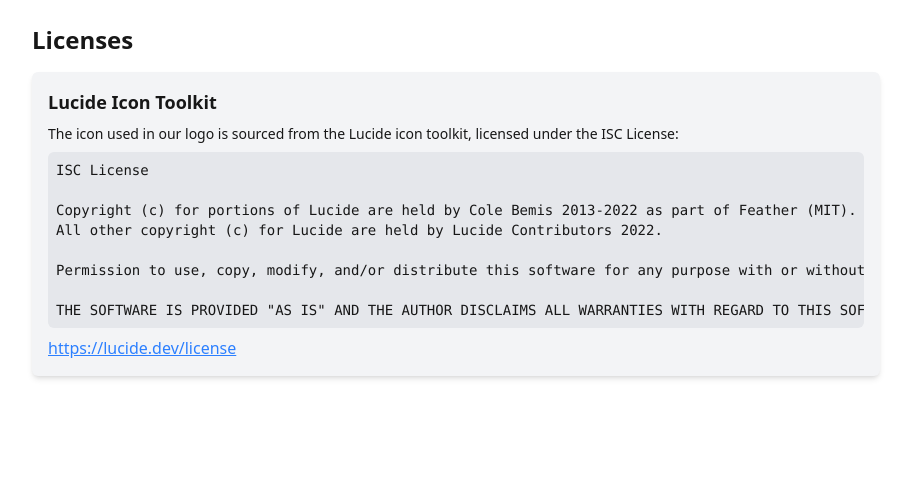
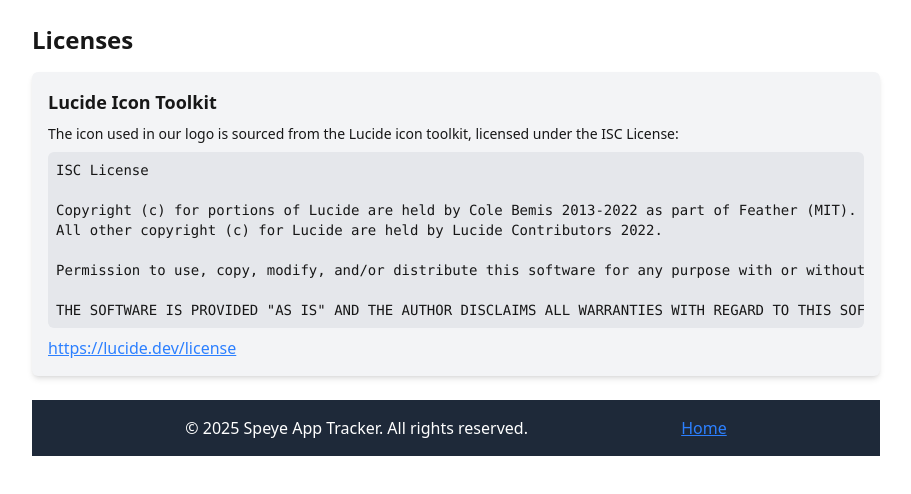
Before and after one commit to mim8-speye/app-tracker, a Next.js app: page /license in a window 1280 px wide. Shown: the top 494 px of the page, without its empty margins (184-1095 px from the left). Built offline with nearby package versions, Linux system fonts and the light colour scheme; what @radix-ui/themes would draw is missing.

Commit message:
Fixed footer; added footer on license page

```diff
--- a/app/license/page.tsx
+++ b/app/license/page.tsx
@@ -1,3 +1,4 @@
+import Link from "next/link";
 import React from "react";
 
 const page = () => {
@@ -43,6 +44,15 @@
           https://lucide.dev/license
         </a>
       </div>
+      <footer className="bg-gray-800 text-white text-center py-4 flex justify-evenly align-middle mt-6">
+        <p>
+          &copy; {new Date().getFullYear()} Speye App Tracker. All rights
+          reserved.
+        </p>
+        <Link href="/" className="text-blue-500 underline">
+          Home
+        </Link>
+      </footer>
     </div>
   );
 };
--- a/app/page.tsx
+++ b/app/page.tsx
@@ -31,9 +31,11 @@
           </div>
         </div>
       </header>
-      <footer className="bg-gray-800 text-white text-center py-4">
-        &copy; {new Date().getFullYear()} Speye App Tracker. All rights
-        reserved.
+      <footer className="bg-gray-800 text-white text-center py-4 flex justify-evenly align-middle">
+        <p>
+          &copy; {new Date().getFullYear()} Speye App Tracker. All rights
+          reserved.
+        </p>
         <NextLink href={"/license"}>License</NextLink>
       </footer>
     </div>
```
